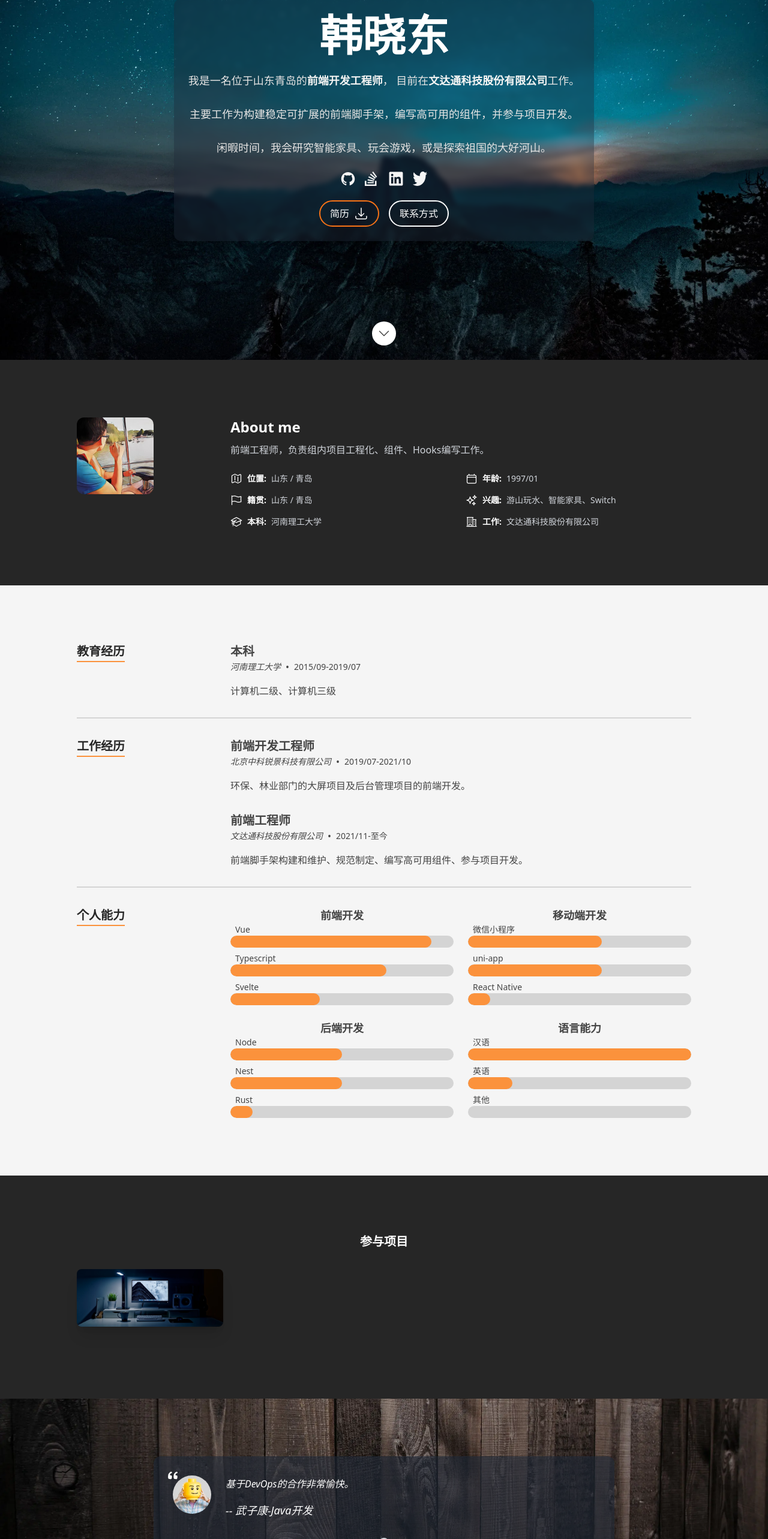
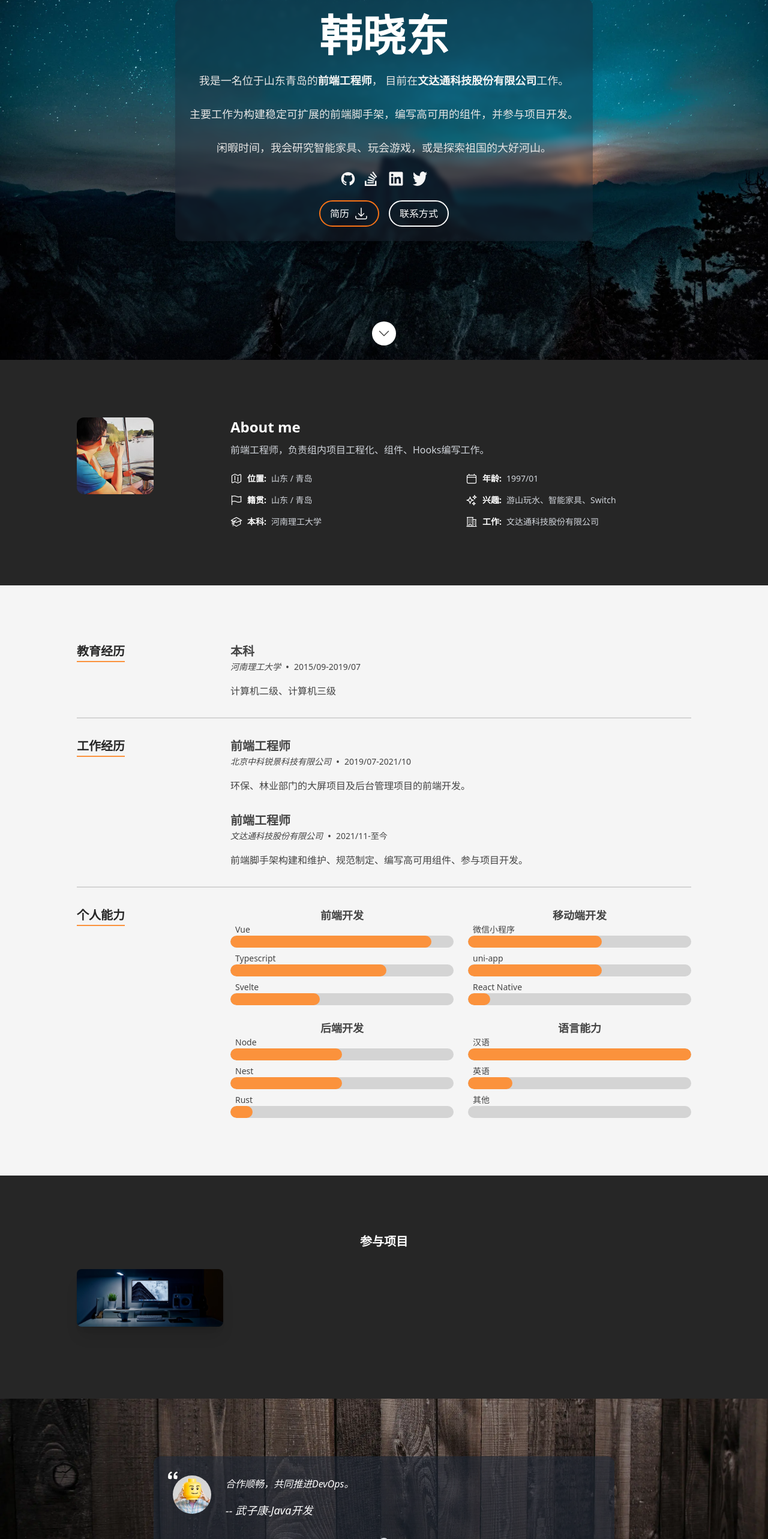
Before and after one commit to Webming19/Resume, a Next.js app: page /Resume/ in a window 1280 px wide. Shown: the part 200-2766 px from the top of the page at 60% size. Built offline with nearby package versions, Linux system fonts and the light colour scheme.

Commit message:
feat(): 更新简历内容

```diff
--- a/src/data/data.tsx
+++ b/src/data/data.tsx
@@ -66,7 +66,7 @@ export const heroData: Hero = {
   description: (
     <>
       <p className="prose-sm text-stone-200 sm:prose-base lg:prose-lg">
-        我是一名位于山东青岛的<strong className="text-stone-100">前端开发工程师</strong>，
+        我是一名位于山东青岛的<strong className="text-stone-100">前端工程师</strong>，
         目前在<strong className="text-stone-100">文达通科技股份有限公司</strong>工作。
       </p>
       <p className="prose-sm text-stone-200 sm:prose-base lg:prose-lg">
@@ -198,7 +198,7 @@ export const experience: TimelineItem[] = [
   {
     date: '2019/07-2021/10',
     location: '北京中科锐景科技有限公司',
-    title: '前端开发工程师',
+    title: '前端工程师',
     content: (<p>环保、林业部门的大屏项目及后台管理项目的前端开发。</p>),
   },
   {
@@ -214,7 +214,7 @@ export const testimonial: TestimonialSection = {
   testimonials: [
     {
       name: '武子康-Java开发',
-      text: '基于DevOps的合作非常愉快。',
+      text: '合作顺畅，共同推进DevOps。',
       image: '/images/testimonial/169.jpg',
     },
   ],
```
